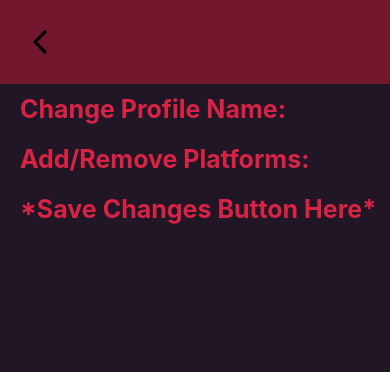
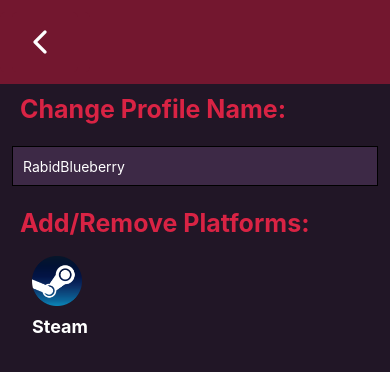
Before and after one commit to ColeHorvat/play.gg-app, a React Native app: screen /EditProfile in a window 390 px wide. Shown: the top 372 px of the page. Built offline with nearby package versions, Linux system fonts and the light colour scheme; no server answers.

Commit message:
added most stuff in EditProfile.js

```diff
--- a/screens/EditProfile.js
+++ b/screens/EditProfile.js
@@ -1,5 +1,5 @@
 import React, { useState, useEffect } from 'react'
-import { Text, View, StyleSheet, Image, TouchableOpacity, ScrollView, LogBox } from 'react-native';
+import { Text, View, StyleSheet, Image, TouchableOpacity, ScrollView, LogBox, TextInput, SafeAreaView} from 'react-native';
 import { StatusBar } from 'expo-status-bar'
 import Constants from 'expo-constants';
 import ProfilePicture from 'react-native-profile-picture'
@@ -7,7 +7,10 @@
 
 
 
-const Dashboard = ({ navigation }) => {
+const EditProfile = ({ navigation }) => {
+
+    const [text, onChangeText] = React.useState("Useless Text");
+    const [number, onChangeNumber] = React.useState(null);
 
 	return (
 		<View style={styles.container}>
@@ -21,7 +24,7 @@
 						name="chevron-left"
 						style={ styles.icon }
 						size={40}
-						color='black'
+						color='white'
 						backgroundColor='#73172F'
 						onPress={() => navigation.navigate('Dashboard')}
 					/>
@@ -33,14 +36,41 @@
                 <Text style={styles.platformsText}>Change Profile Name:</Text>
             </View>
 
+
+
+            <SafeAreaView>
+                <TextInput
+                    style={styles.input}
+                    onChangeText={onChangeNumber}
+                    value={number}
+                    placeholder="RabidBlueberry"
+                />
+            </SafeAreaView>
+
+
+
             <View>
                 <Text style={styles.platformsText}>Add/Remove Platforms:</Text>
             </View>
 
-            <View>
-                <Text style={styles.platformsText}>*Save Changes Button Here*</Text>
-            </View>
-		</View>
+                <View style={{alignItems: 'center', alignSelf: 'flex-start', marginLeft: 16}}>
+                    <TouchableOpacity style={{marginLeft: 16, }}
+						onPress={
+							() => { setShowProfile(!showProfile) }
+						}>
+
+						<View style={styles.menuLogoContainer}>
+							<Image style={styles.menuLogo} source={require('../assets/steam_logo.png')} />
+
+						</View>
+
+                        <View>
+                            <Text style={styles.platformsText2}>Steam</Text>
+                        </View>
+					</TouchableOpacity>
+
+                </View>
+		    </View>
 
 	)
 
@@ -54,6 +84,15 @@
 		width: '100%',
 		backgroundColor: '#211626'
 	},
+
+    input: {
+        height: 40,
+        margin: 12,
+        borderWidth: 1,
+        padding: 10,
+        backgroundColor: '#3d2946',
+        color: 'white'
+    },
 
 	logo: {
 		width: 75,
@@ -130,6 +169,15 @@
 		marginBottom: 10,
         marginLeft: 20
 	},
+
+	platformsText2: {
+		fontSize: 18,
+		color: 'white',
+        fontWeight: 'bold',
+		marginTop: 10,
+		marginBottom: 10,
+	},
+
 	cardContainer: {
 		height: 150,
 		width: '100%',
@@ -147,4 +195,4 @@
 
 });
 
-export default Dashboard
+export default EditProfile
```
Also changed, not shown: 2 other files (tests, documents, lock files or other folders).
